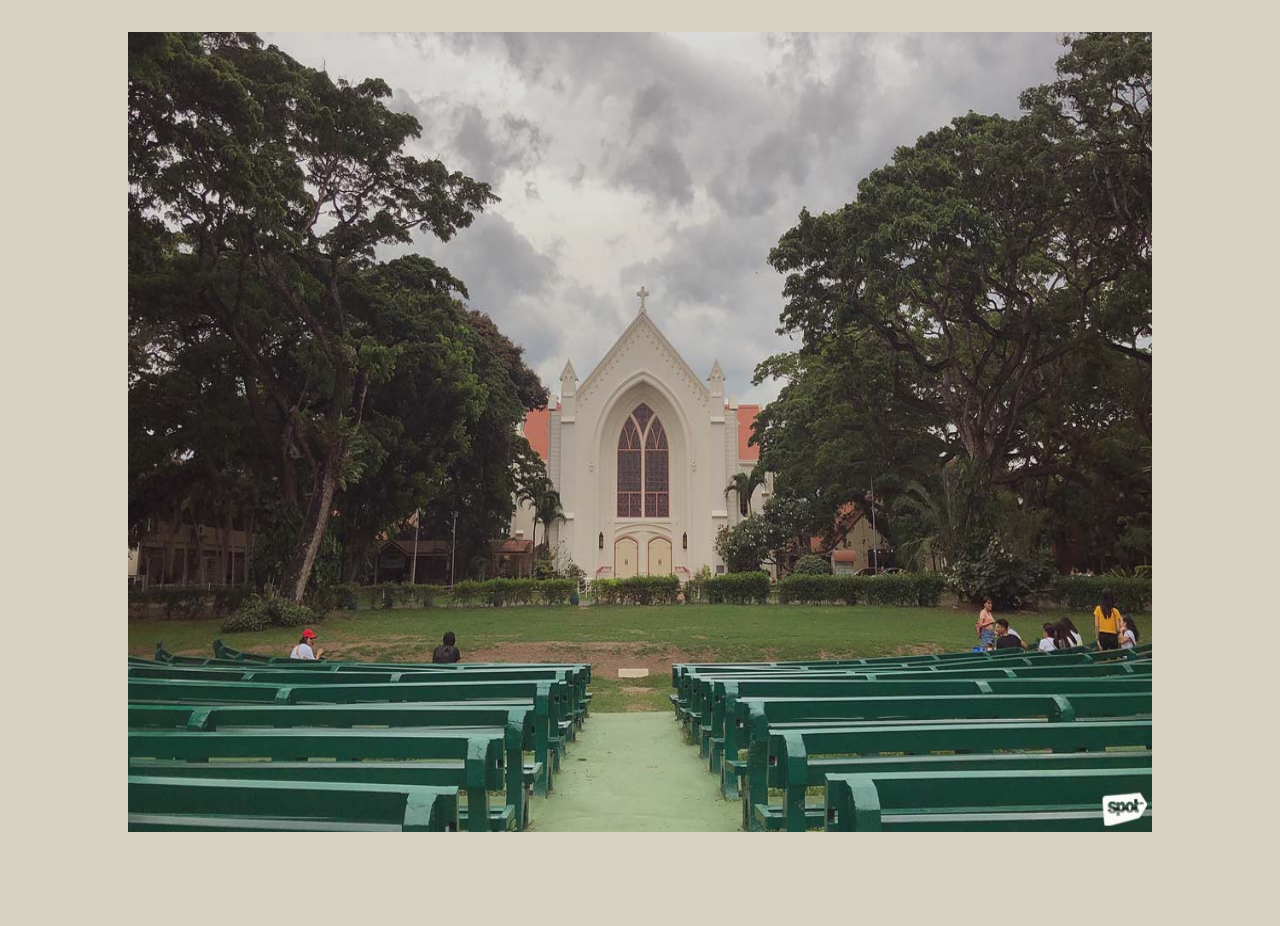
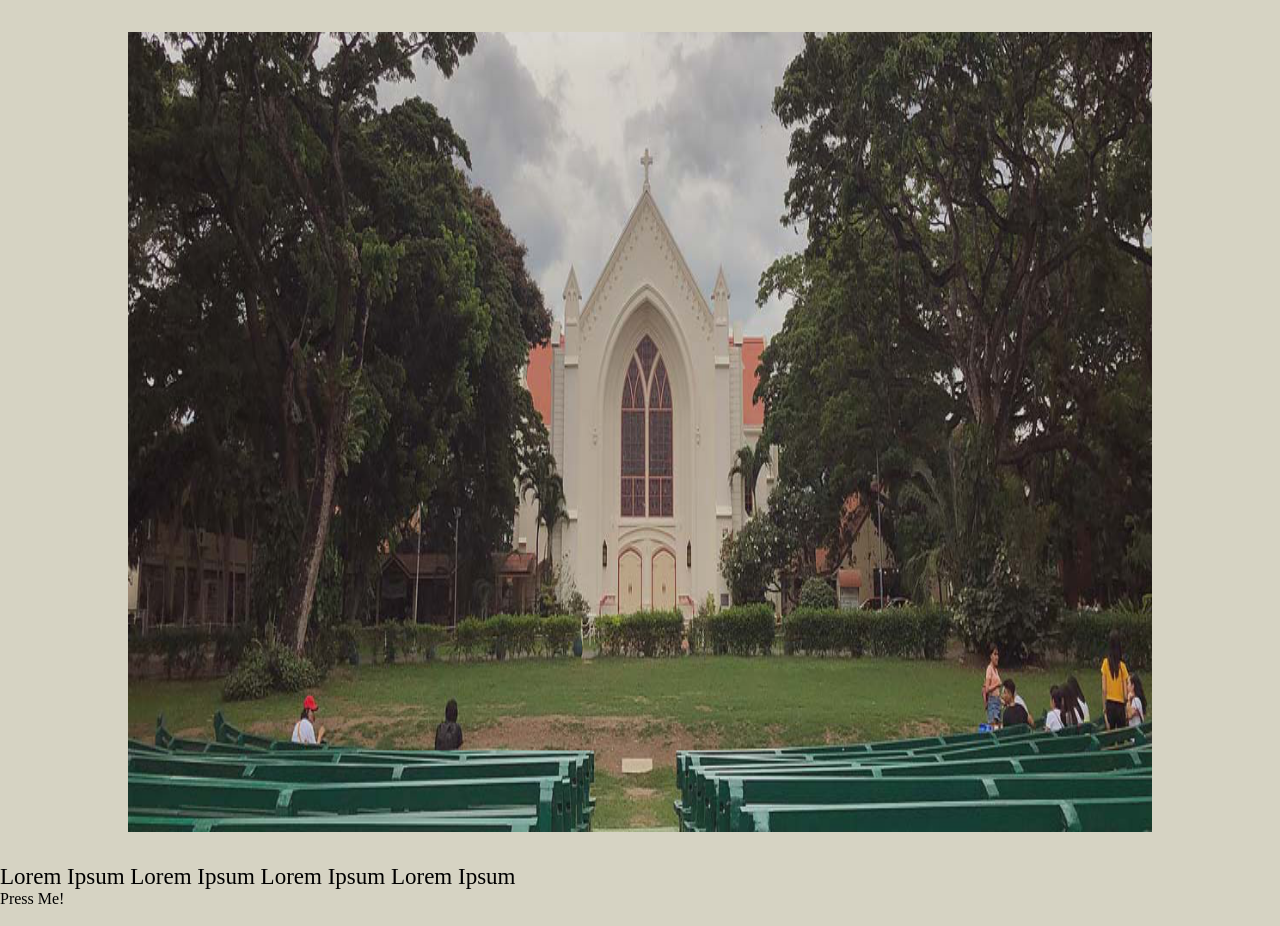
Before and after one commit to FranzylNatsuki/PHPProject, a PHP site: page /home.php in a window 1280 px wide. Shown: the part 82-1008 px from the top of the page. Before the commit the page ends 914 px from the top, so only its background shows below. Run offline with PHP 8.4, Linux system fonts and the light colour scheme; data that the repository does not hold is empty; some web fonts are replaced.

Commit message:
wala lang

```diff
--- a/home.php
+++ b/home.php
@@ -37,7 +37,19 @@
         </div>
     </div>
     <div class="mainContent">
-      <img src="silliman-breaker-01-1569324831.jpg" id="backgroundImage">
+      <img src="silliman-breaker-01-1569324831.png" id="backgroundImage">
+    </div>
+    <div>
+      <div>
+        <h3> Lorem Ipsum Lorem Ipsum Lorem Ipsum Lorem Ipsum </h3>
+        <div class="jsButton" onclick="stageFunction()"> Press Me!
+        </div>
+      </div>
+      <div>
+        <img src="">
+        <img src="">
+        <img src="">
+      </div>
     </div>
 </body>
 </html>
--- a/mainer.php
+++ b/mainer.php
@@ -42,6 +42,6 @@ if (isset($_POST['logout'])) {
         <img class="corporateImage" src="7871282.png" style="height: 45em;">
     </div>
     <script src="script.js"></script>
-
+    <!-- Commit test -->
 </body>
 </html>
```
Also changed, not shown: silliman-breaker-01-1569324831.png (added).
